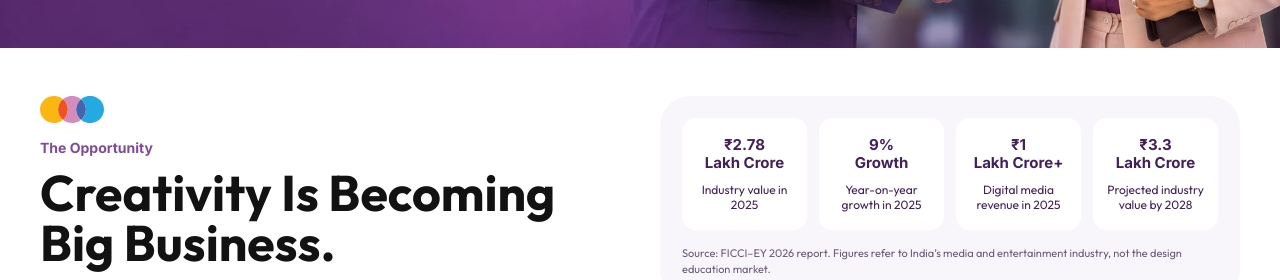
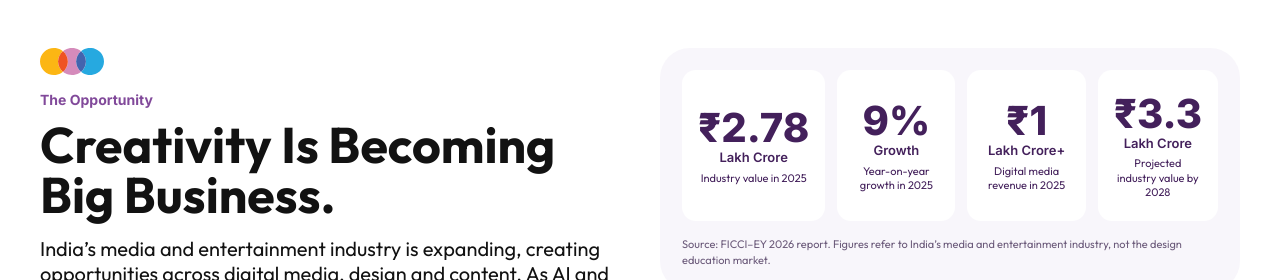
Before and after one commit to cmmurali78/ndft-coming-soon, a Next.js app: page /franchise in a window 1280 px wide. Shown: the part 634-914 px from the top of the page. Built offline with nearby package versions, Linux system fonts and the light colour scheme; no server answers.

Commit message:
ui change in franchise page

```diff
--- a/app/franchise/page.module.css
+++ b/app/franchise/page.module.css
@@ -5,6 +5,10 @@
 
 .page > section {
   margin-top: 48px;
+}
+
+.page > section:first-child {
+  margin-top: 0;
 }
 
 /* Lavender field behind the About → Why → Vision sections.
@@ -230,31 +234,33 @@
   flex-direction: column;
   align-items: center;
   justify-content: center;
-  gap: 10px;
-  padding: 18px 14px;
+  gap: 6px;
+  padding: 22px 16px;
   border-radius: 14px;
   background: #ffffff;
   text-align: center;
+  min-height: 145px;
 }
 
 .statValue {
   font-family: var(--font-body);
-  font-size: 15px;
-  font-weight: 700;
-  line-height: 1.2;
+  font-size: 40px;
+  font-weight: 800;
+  line-height: 1.1;
   color: var(--purple-900);
 }
 
 .statValue span {
   display: block;
-  font-size: 15px;
-  font-weight: 700;
+  font-size: 13px;
+  font-weight: 600;
+  color: var(--purple-900);
 }
 
 .statNote {
   font-family: var(--font-heading);
-  font-size: 12px;
-  line-height: 1.26;
+  font-size: 11px;
+  line-height: 1.3;
   color: var(--purple-900);
 }
 
@@ -465,8 +471,7 @@
 }
 
 .whyItem:first-child {
-  border-left: 0;
-  padding-left: 4px;
+  border-left: 3px solid #9872cb;
 }
 
 .whyIcon {
```
